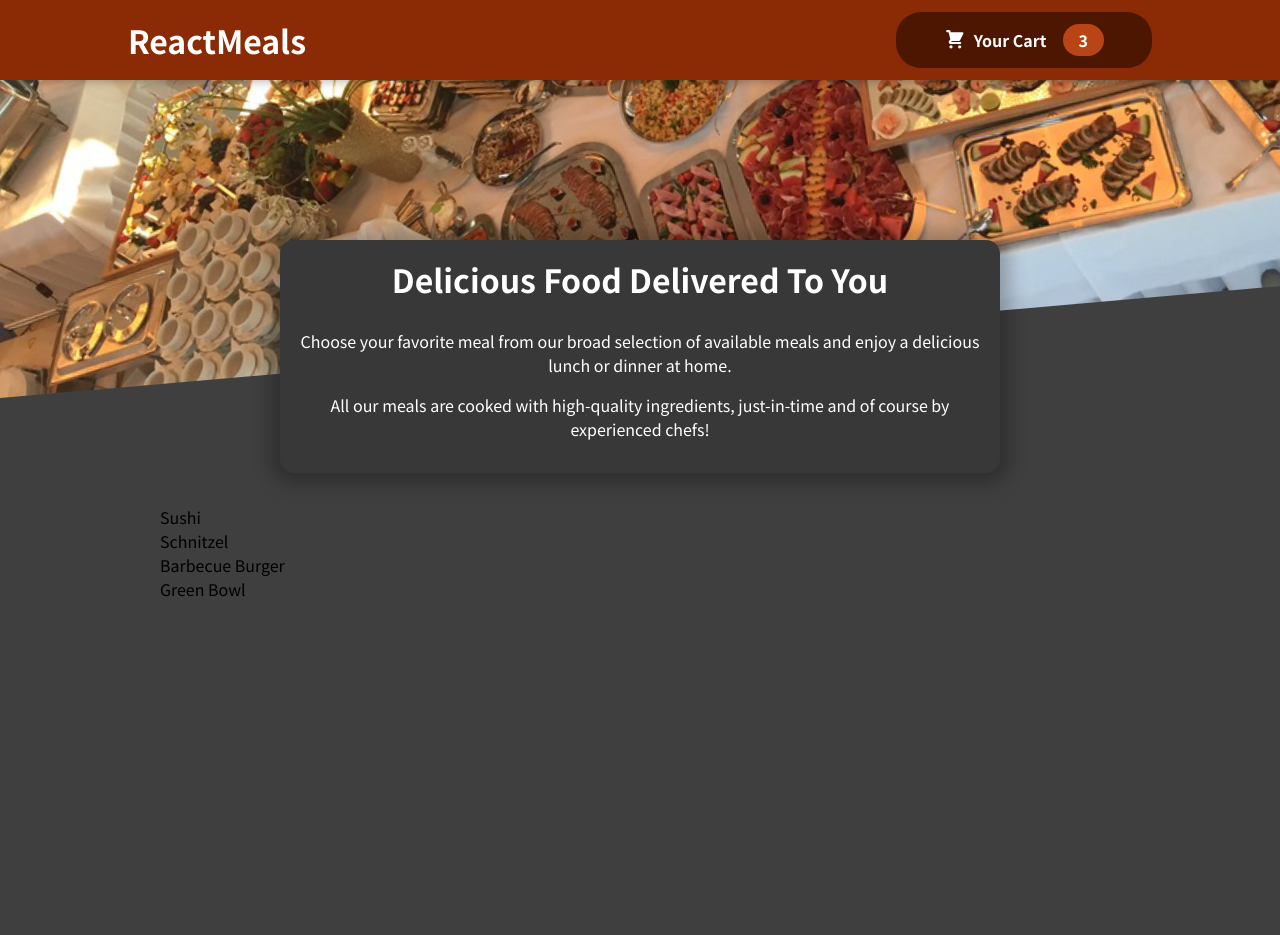
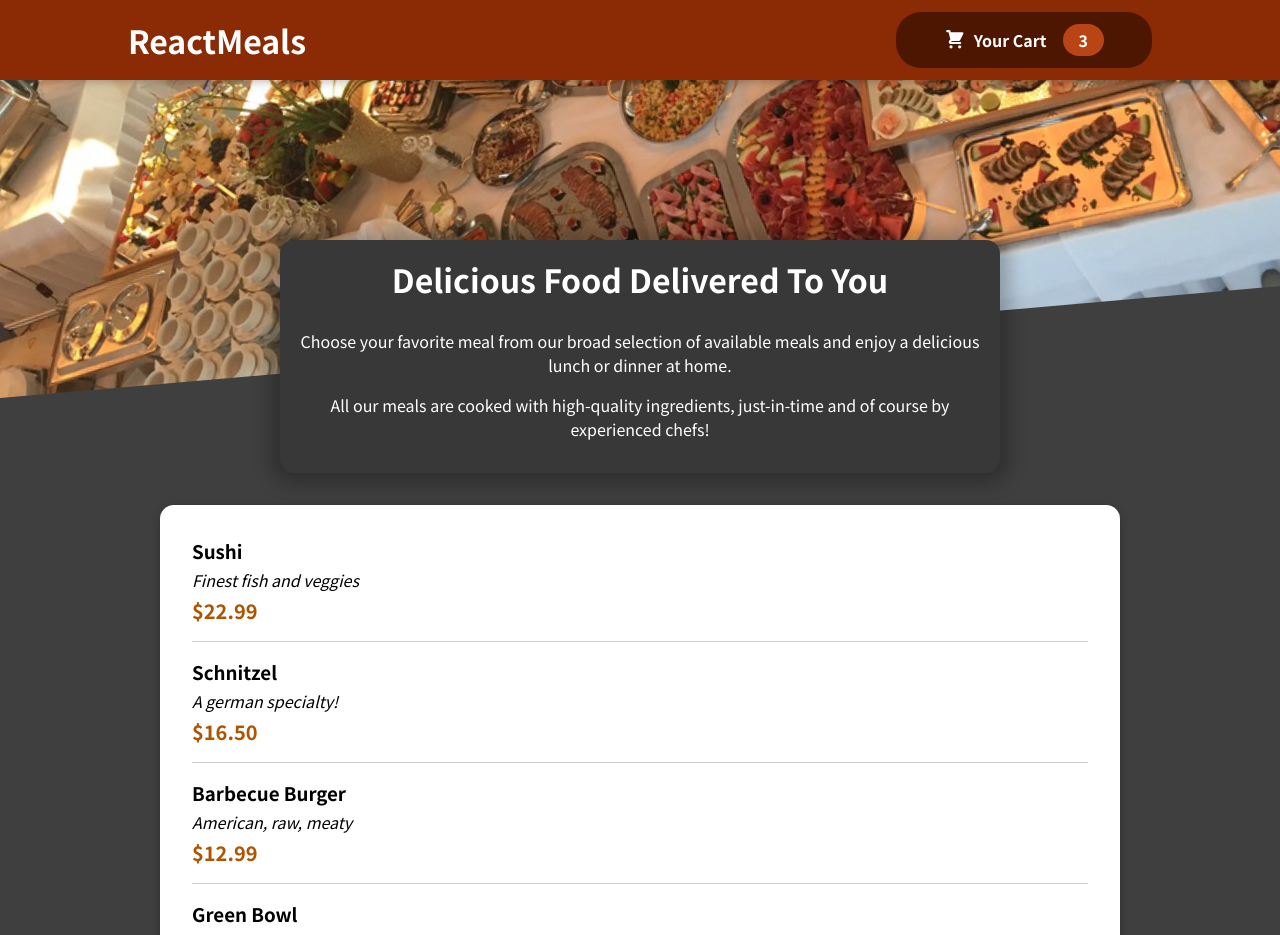
Before and after one commit to dgponce/food-order-app, a React (Create React App) app: page / in a window 1280 px wide. Shown: the top 935 px of the page. Before the commit the page ends 800 px from the top, so only its background shows below. Built offline with nearby package versions, Linux system fonts and the light colour scheme.

Commit message:
Added meal items

```diff
--- a/src/components/Meals/AvailableMeals.js
+++ b/src/components/Meals/AvailableMeals.js
@@ -1,4 +1,6 @@
+import Card from '../UI/Card';
 import styles from './AvailableMeals.module.css';
+import MealItem from './MealItem/MealItem';
 
 const DUMMY_MEALS = [
   {
@@ -28,11 +30,20 @@
 ];
 
 const AvailableMeals = () => {
-  const mealsList = DUMMY_MEALS.map((meal) => <li>{meal.name}</li>);
+  const mealsList = DUMMY_MEALS.map((meal) => (
+    <MealItem
+      key={meal.id}
+      name={meal.name}
+      description={meal.description}
+      price={meal.price}
+    />
+  ));
 
   return (
     <section className={styles.meals}>
-      <ul>{mealsList}</ul>
+      <Card>
+        <ul>{mealsList}</ul>
+      </Card>
     </section>
   );
 };
--- /dev/null
+++ b/src/components/Meals/MealItem/MealItem.js
@@ -0,0 +1,18 @@
+import styles from './MealItem.module.css';
+
+const MealItem = props => {
+  const price = `$${props.price.toFixed(2)}`;
+
+  return <li className={styles.meal}>
+    <div>
+      <h3>{props.name}</h3>
+      <div className={styles.description}>{props.description}</div>
+      <div className={styles.price}>{price}</div>
+    </div>
+    <div>
+
+    </div>
+  </li>
+};
+
+export default MealItem;
--- /dev/null
+++ b/src/components/Meals/MealItem/MealItem.module.css
@@ -0,0 +1,22 @@
+.meal {
+  display: flex;
+  justify-content: space-between;
+  margin: 1rem;
+  padding-bottom: 1rem;
+  border-bottom: 1px solid #ccc;
+}
+
+.meal h3 {
+  margin: 0 0 0.25rem 0;
+}
+
+.description {
+  font-style: italic;
+}
+
+.price {
+  margin-top: 0.25rem;
+  font-weight: bold;
+  color: #ad5502;
+  font-size: 1.25rem;
+}
--- /dev/null
+++ b/src/components/Meals/MealItem/MealItemForm.js
@@ -0,0 +1,5 @@
+const MealItemForm = props => {
+
+};
+
+export default MealItemForm;
--- /dev/null
+++ b/src/components/UI/Card.js
@@ -0,0 +1,7 @@
+import styles from './Card.module.css';
+
+const Card = props => {
+  return <div className={styles.card}>{props.children}</div>
+}
+
+export default Card;
--- /dev/null
+++ b/src/components/UI/Card.module.css
@@ -0,0 +1,6 @@
+.card {
+  padding: 1rem;
+  box-shadow: 0 2px 8px rgba(0, 0, 0, 0.25);
+  border-radius: 14px;
+  background-color: white;
+}
```
Also changed, not shown: 1 other file (tests, documents, lock files or other folders).
